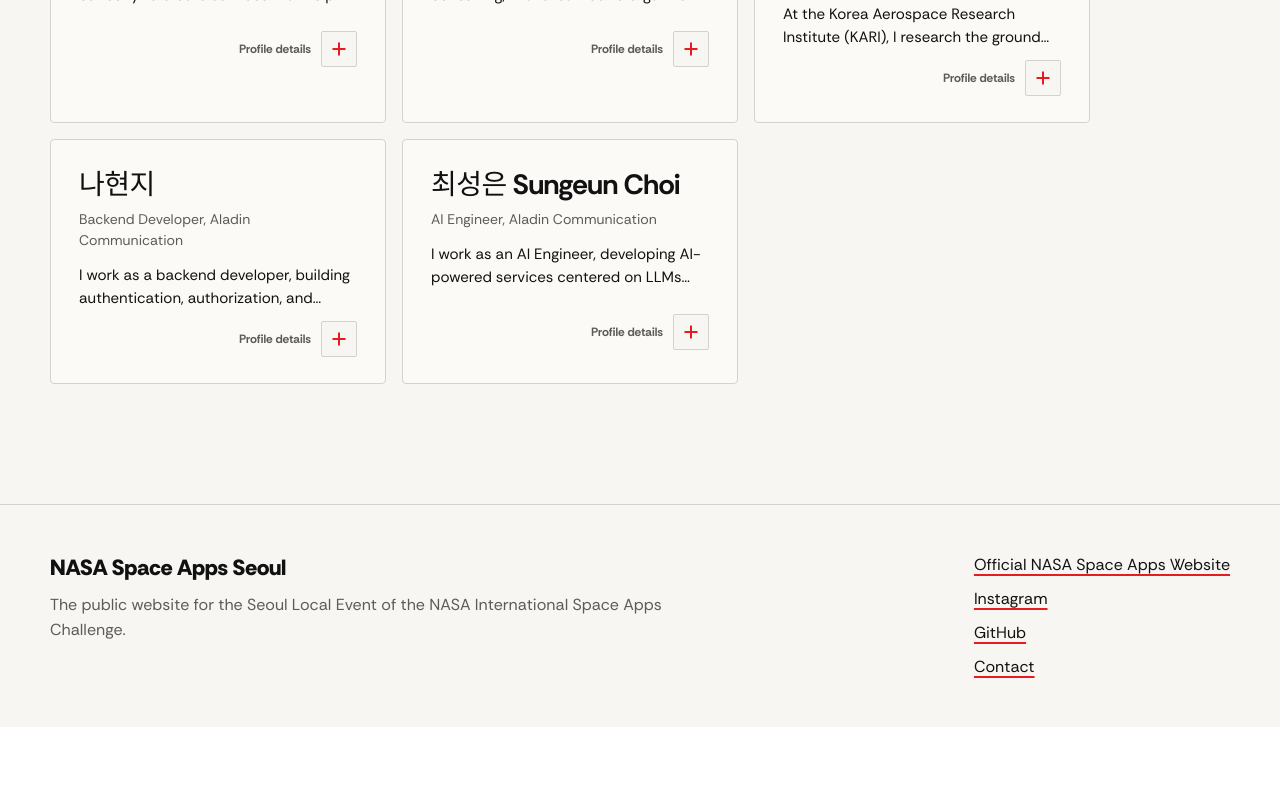
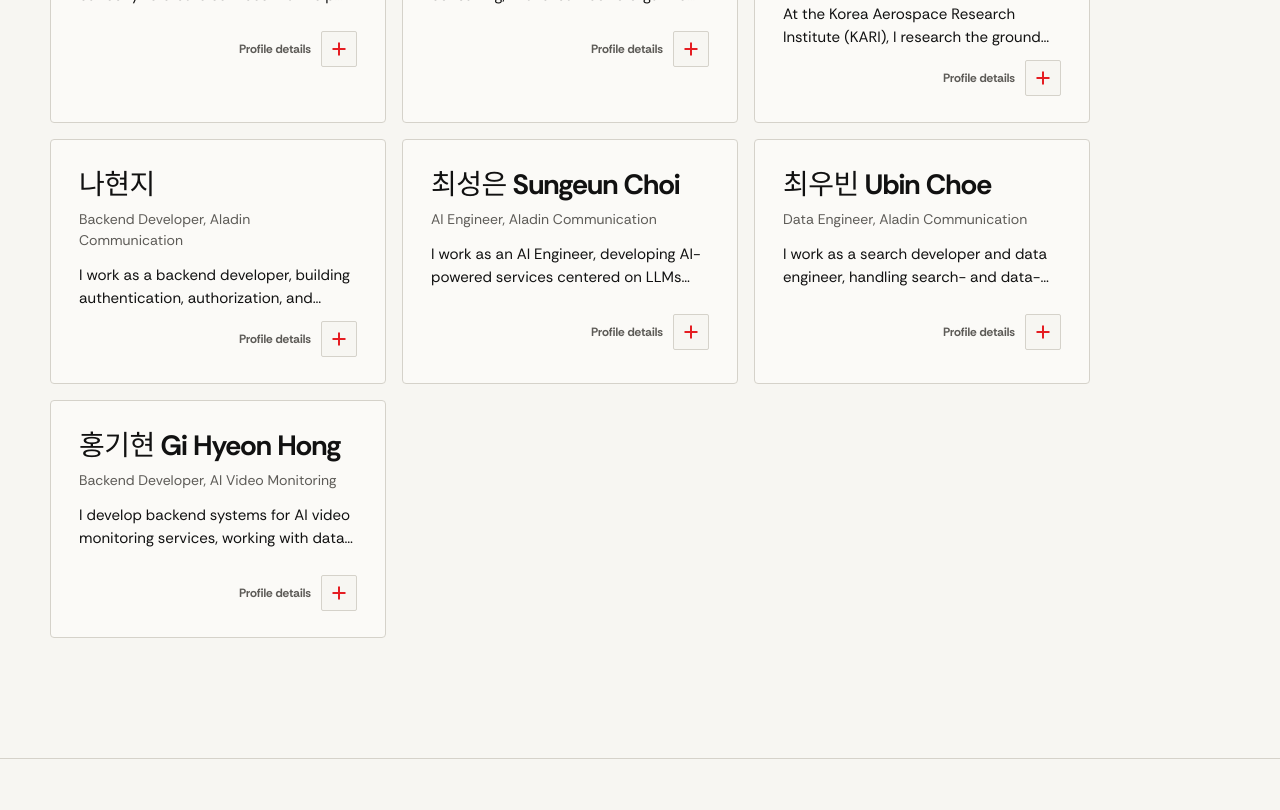
Before and after one commit to SeoulNASASpaceApps/web, a Next.js app in the folder frontend/: page /2026/en/team in a window 1280 px wide. Shown: the part 760-1570 px from the top of the page. Before the commit the page ends 1487 px from the top, so only its background shows below. Built offline with nearby package versions, Linux system fonts and the light colour scheme.

Commit message:
feat: update 2026 organizer profiles

```diff
--- a/frontend/src/content/team.ts
+++ b/frontend/src/content/team.ts
@@ -190,7 +190,7 @@ export const organizingTeamProfiles: readonly TeamProfile[] = [
             "인증·인가 및 회원 시스템 개발",
             "OIDC/OAuth2 기반 인증 시스템 구축",
             "Java·Spring 기반 백엔드 서비스 및 클라우드 환경 개발",
-            "NASA Space Apps Challenge 2024 참가 및 우승팀 ‘가지니’ 멤버",
+            "NASA International Space Apps Challenge Alumni — 2024 Global Finalist, Team 가지니",
           ] },
           { title: "Introduction", paragraphs: [
             [text("아이디어가 실제로 동작하는 서비스가 되는 과정에 관심이 있습니다.", true)],
@@ -210,7 +210,7 @@ export const organizingTeamProfiles: readonly TeamProfile[] = [
             "Development of authentication, authorization, and member systems",
             "OIDC/OAuth2-based authentication system development",
             "Java and Spring backend services and cloud development",
-            "Member of ‘Gajini,’ a winning team at NASA Space Apps Challenge 2024",
+            "NASA International Space Apps Challenge Alumni — 2024 Global Finalist, Team Gajini",
           ] },
           { title: "Introduction", paragraphs: [
             [text("I am interested in the process of turning ideas into services that work in practice.", true)],
@@ -243,7 +243,7 @@ export const organizingTeamProfiles: readonly TeamProfile[] = [
             [navyText("알라딘커뮤니케이션에서 AI Engineer로 근무하며 LLM과 추천 시스템을 중심으로 AI 모델 기반 서비스를 개발하고 있습니다."), text(" 서비스 설계부터 데이터 탐색과 파이프라인 구축, 모델 개발, 실제 서비스 적용까지 전반적인 개발 과정을 경험하며 아이디어를 실제로 동작하는 서비스로 만들어가고 있습니다.")],
             [text("2024년 팀 ‘가지니’로 Space Apps에 참가해 NASA 공개 데이터를 활용한 프로젝트를 진행했고, Global Finalist에 선정되었습니다.", true)],
             [text("당시 팀 ‘가지니’로 NASA 공개 데이터를 활용한 프로젝트를 진행해 Global Finalist에 선정되었습니다. 어떤 문제를 풀 것인지 정의하는 것부터 필요한 데이터를 직접 찾고 구조를 설계하는 과정까지 많은 시행착오를 경험했고, 제한된 시간 안에 수많은 데이터와 아이디어 가운데 가능성 있는 방향을 선택해 실제 결과물로 만들어가는 과정이 Space Apps에서 가장 기억에 남는 경험이 되었습니다.")],
-            [text("해커톤에서는 좋은 아이디어만큼 "), text("무슨 문제를 풀 것인지, 어떤 데이터를 사용할 것인지, 제한된 시간 안에 어디까지 구현할 것인지", true), text("를 빠르게 결정하는 과정이 중요하다고 생각합니다. 참가자들이 막연한 아이디어를 구체적인 문제로 정의하고, 필요한 데이터를 찾아 분석하며, AI와 기술을 활용해 실제 구현 가능한 서비스와 결과물로 발전시키는 과정에서 제 경험을 나누고 싶습니다.")],
+            [text("해커톤에서는 좋은 아이디어만큼 무슨 문제를 풀 것인지, 어떤 데이터를 사용할 것인지, 제한된 시간 안에 어디까지 구현할 것인지를 빠르게 결정하는 과정이 중요하다고 생각합니다. 참가자들이 막연한 아이디어를 구체적인 문제로 정의하고, 필요한 데이터를 찾아 분석하며, AI와 기술을 활용해 실제 구현 가능한 서비스와 결과물로 발전시키는 과정에서 제 경험을 나누고 싶습니다.")],
           ] },
         ],
       },
@@ -263,7 +263,97 @@ export const organizingTeamProfiles: readonly TeamProfile[] = [
             [navyText("I work as an AI Engineer at Aladin Communication, developing AI-powered services centered on LLMs and recommendation systems."), text(" My work spans service design, data exploration, pipeline construction, model development, and production deployment, giving me experience turning ideas into services that work in practice.")],
             [text("In 2024, I participated in Space Apps as a member of Team ‘Gajini,’ worked on a project using NASA open data, and was selected as a Global Finalist.", true)],
             [text("As a member of Team ‘Gajini,’ I worked on a project using NASA open data and was selected as a Global Finalist. From defining the problem to finding the right data and designing its structure, the project involved plenty of trial and error. Choosing a promising direction from many datasets and ideas and turning it into a real outcome under time constraints remains my most memorable Space Apps experience.")],
-            [text("In a hackathon, a good idea matters, but so does quickly deciding "), text("which problem to solve, which data to use, and how much to build within the available time", true), text(". I want to share my experience as participants turn broad ideas into concrete problems, find and analyze the data they need, and use AI and technology to develop feasible services and outcomes.")],
+            [text("In a hackathon, a good idea matters, but so does quickly deciding which problem to solve, which data to use, and how much to build within the available time. I want to share my experience as participants turn broad ideas into concrete problems, find and analyze the data they need, and use AI and technology to develop feasible services and outcomes.")],
+          ] },
+        ],
+      },
+    },
+  },
+  {
+    id: "ubin-choe",
+    name: "최우빈 Ubin Choe",
+    copy: {
+      ko: {
+        affiliation: "알라딘커뮤니케이션 데이터 엔지니어",
+        highlight: "검색 개발자이자 데이터 엔지니어로 근무하며 검색과 데이터 관련 업무를 수행하고 있습니다.",
+        sections: [
+          { title: "Background", bullets: [
+            "알라딘커뮤니케이션 검색 및 데이터 엔지니어",
+            "한국공학대학교 공학석사 (컴퓨터공학)",
+            "한국공학대학교 컴퓨터공학 학사",
+            "NASA International Space Apps Challenge Alumni — 2024 Global Finalist, Team 가지니",
+          ] },
+          { title: "Introduction", paragraphs: [
+            [text("특정 현상이나 문제를 있는 그대로 바라보는 데 그치지 않고, 핵심 구조와 관계를 추출해 추상적인 모델로 변환한 뒤, 수학적 방법론이나 다른 분야에서 검증된 접근법을 연결하여 새로운 해결책을 찾는 과정을 선호합니다.", true)],
+            [navyText("알라딘커뮤니케이션에서 검색 개발자이자 데이터 엔지니어로 일하고 있습니다."), text(" 이전에는 공정 자동화 분야에서 센서와 비전 데이터를 다뤘습니다.")],
+            [text("NASA Space Apps 2024에서 ‘가지니’ 팀으로 참가해 Global Finalist에 선정되었습니다.", true)],
+            [text("해커톤 과정에서 팀원들과 의견 충돌도 겪고 여러 시행착오를 거쳤지만, 이틀 동안 하나의 목표를 향해 쉼 없이 달렸던 경험은 잊지 못할 소중한 추억으로 남아 있습니다.")],
+            [text("공정 자동화 분야에서 센서와 비전 데이터를 다뤄온 경험을 바탕으로 참가자들에게 도움을 드리고자 합니다.")],
+          ] },
+        ],
+      },
+      en: {
+        affiliation: "Data Engineer, Aladin Communication",
+        highlight: "I work as a search developer and data engineer, handling search- and data-related responsibilities.",
+        sections: [
+          { title: "Background", bullets: [
+            "Search and Data Engineer, Aladin Communication",
+            "M.S. in Computer Engineering, Tech University of Korea",
+            "B.S. in Computer Engineering, Tech University of Korea",
+            "NASA International Space Apps Challenge Alumni — 2024 Global Finalist, Team Gajini",
+          ] },
+          { title: "Introduction", paragraphs: [
+            [text("Rather than taking a phenomenon or problem at face value, I prefer to identify its core structures and relationships, translate them into abstract models, and connect mathematical methods or proven approaches from other fields to discover new solutions.", true)],
+            [navyText("I work at Aladin Communication as a search developer and data engineer."), text(" I previously worked with sensor and vision data in process automation.")],
+            [text("I participated in NASA Space Apps 2024 as a member of Team ‘Gajini’ and was selected as a Global Finalist.", true)],
+            [text("During the hackathon, our team worked through differing opinions and plenty of trial and error. Even so, the experience of pursuing one shared goal without pause for two days remains an unforgettable and meaningful memory.")],
+            [text("I hope to support participants by drawing on my experience working with sensor and vision data in process automation.")],
+          ] },
+        ],
+      },
+    },
+  },
+  {
+    id: "gihyeon-hong",
+    name: "홍기현 Gi Hyeon Hong",
+    copy: {
+      ko: {
+        affiliation: "AI 영상 모니터링 백엔드 개발자",
+        highlight: "AI 영상 모니터링 서비스의 백엔드를 개발하며 데이터 처리와 서버 시스템을 다루고 있습니다.",
+        sections: [
+          { title: "Background", bullets: [
+            "강남대학교 학사",
+            "교육 AI 스타트업 글로랑 백엔드 인턴",
+            "AI 영상 모니터링 백엔드 개발",
+            "강남대학교 학사정보 AI 챗봇 ‘강냉봇’ 개발",
+            "NASA International Space Apps Challenge Seoul Alumni — 2025 Impact Maker Recognition, Team Leafline",
+          ] },
+          { title: "Introduction", paragraphs: [
+            [text("AI와 백엔드 기술을 실제 서비스로 구현하고 운영하는 과정에 관심이 있습니다.", true)],
+            [navyText("AI 영상 모니터링 서비스의 백엔드를 개발하며 데이터 처리와 서버 시스템을 다루고 있습니다."), text(" 교육 AI 스타트업 글로랑에서 약 8개월간 백엔드 인턴으로 근무했고, 대학에서는 학사정보를 안내하는 AI 챗봇 ‘강냉봇’을 개발했습니다.")],
+            [text("2025년 팀 ‘Leafline’으로 NASA Space Apps 서울에 참가해 Impact Maker Recognition을 받았고, 올해는 운영진으로 함께하고 있습니다.", true)],
+            [text("2025년 참가 당시 NASA MODIS EVI 위성 데이터를 활용해 개화 시기를 예측하는 게임 및 대시보드 프로젝트 ‘BloomWatch’를 기획·개발했습니다. 프로젝트 매니저와 백엔드 개발을 맡아 전체 방향과 아이디어를 구체화하고, 제한된 시간 안에 효율적으로 개발할 수 있도록 팀원들의 시간 배분과 업무 할당을 조율했습니다. 또한 데이터 처리와 서버 구축을 담당해 서비스가 원활하게 동작하도록 구현했습니다.")],
+            [text("지난해 참가자로서 ‘NASA’와 ‘우주’라는 방대하고 어려운 주제 앞에서 도전을 망설였던 경험이 있습니다. 올해는 멘토링과 SNS·기관 협력 등 다양한 홍보 콘텐츠를 통해 해커톤의 문턱을 낮추고, 저처럼 참가를 망설이는 분들에게 용기를 전하고 싶습니다. 운영 과정을 직접 경험하며 커뮤니티에 기여하고자 합니다.")],
+          ] },
+        ],
+      },
+      en: {
+        affiliation: "Backend Developer, AI Video Monitoring",
+        highlight: "I develop backend systems for AI video monitoring services, working with data processing and server infrastructure.",
+        sections: [
+          { title: "Background", bullets: [
+            "Bachelor’s degree, Kangnam University",
+            "Backend Intern at Glorang, an education AI startup",
+            "Backend development for AI video monitoring",
+            "Developer of ‘Gangnaengbot,’ an AI chatbot for university academic information",
+            "NASA International Space Apps Challenge Seoul Alumni — 2025 Impact Maker Recognition, Team Leafline",
+          ] },
+          { title: "Introduction", paragraphs: [
+            [text("I am interested in building and operating real-world services with AI and backend technologies.", true)],
+            [navyText("I develop backend systems for AI video monitoring services, working with data processing and server infrastructure."), text(" I previously spent about eight months as a backend intern at Glorang, an education AI startup, and developed ‘Gangnaengbot,’ an AI chatbot that answers university academic-information questions.")],
+            [text("I participated in NASA Space Apps Seoul in 2025 as a member of Team ‘Leafline,’ received the Impact Maker Recognition, and joined this year’s organizing team.", true)],
+            [text("For the 2025 event, I helped plan and develop ‘BloomWatch,’ a game and dashboard that uses NASA MODIS EVI satellite data to predict flowering periods. As project manager and backend developer, I shaped the project direction and concept, coordinated task assignments and the team’s limited hackathon time, and implemented the data processing and server infrastructure needed to keep the service running smoothly.")],
+            [text("As a participant last year, I initially hesitated in the face of subjects as broad and challenging as NASA and space. This year, I want to lower the barrier to the hackathon through mentoring and outreach content across social media and institutional partnerships, encouraging people who may be hesitant to participate. I also hope to learn how the event is planned and operated while contributing to the community.")],
           ] },
         ],
       },
```
